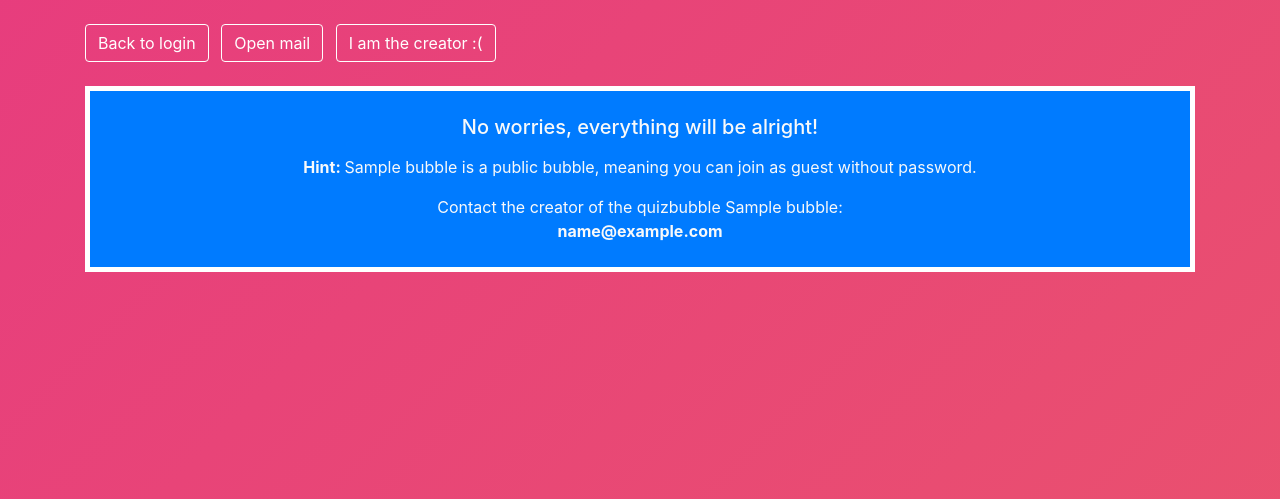
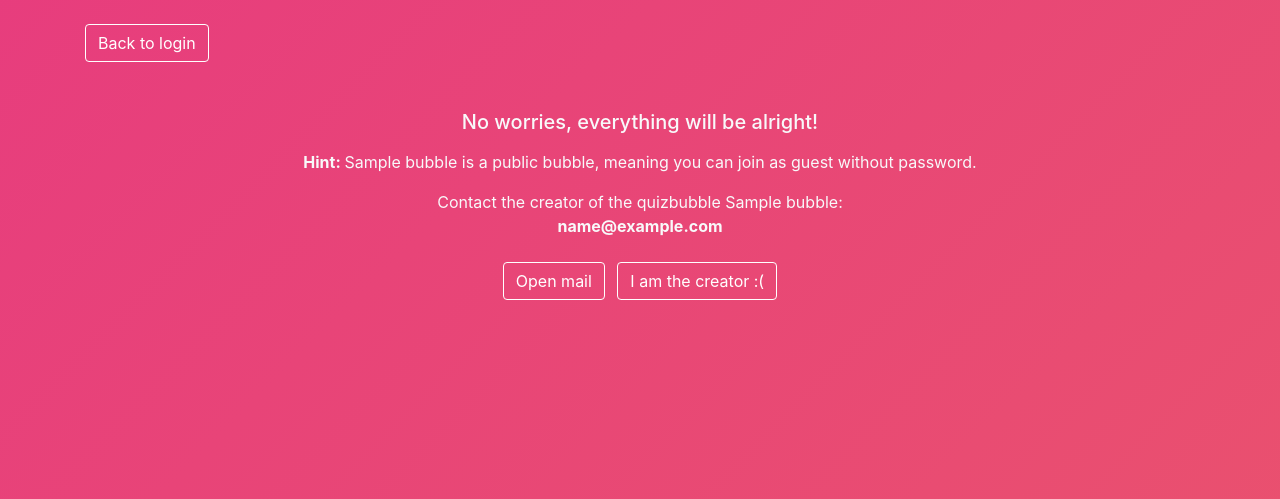
Before and after one commit to folinimarc/quizbubbles, a Django app: template quiz/templates/quiz/forgot_password.html in a window 1280 px wide. Shown: the top 499 px of the page. Run offline with Django 3.2, Linux system fonts and the light colour scheme; the template is opened without the code that fills it: values that come from a table or form of the project are taken from there, others are empty; tables that the repository leaves empty hold one stand-in row (values such as "Sample post"); some libraries are stand-ins or nearby versions.

Commit message:
ui changes to password reset

```diff
--- a/quiz/templates/quiz/forgot_password.html
+++ b/quiz/templates/quiz/forgot_password.html
@@ -18,20 +18,22 @@
     <div class="nav-row row my-4">
         <div class="col-12">
             <a href="{% url 'login' %}" class="btn btn-outline-secondary mr-2">Back to login</a>
-            <a href="mailto:{{bubble.email}}" class="btn btn-outline-primary mr-2">Open mail</a>
-            <button type="submit" class="btn btn-outline-primary">I am the creator :(</a>
         </div>
     </div>
     <!-- body -->
     <div class="row mt-3">
         <div class="col-12">
-            <div class="text-light p-4 bordered bg-primary d-flex flex-column justify-content-center align-items-center">
+            <div class="text-light p-4 d-flex flex-column justify-content-center align-items-center">
                 <h5 class="mb-3">No worries, everything will be alright!</h5>
                 {% if bubble.public %}
                 <p><b>Hint: </b>{{bubble.name}} is a public bubble, meaning you can join as guest without password.</p>
                 {% endif %}
                 <p class="mb-0">Contact the creator of the quizbubble {{bubble.name}}:</p>
-                <p class="mb-0"><b><a class="text-light" href="mailto:{{bubble.email}}">{{bubble.email}}</a></b></p>
+                <p class="mb-4"><b><a class="text-light" href="mailto:{{bubble.email}}">{{bubble.email}}</a></b></p>
+                <div>
+                    <a href="mailto:{{bubble.email}}" class="btn btn-outline-primary white-outline mr-2">Open mail</a>
+                    <button type="submit" class="btn btn-outline-primary white-outline">I am the creator :(</a>
+                </div>
             </div>
         </div>
     </div>
--- a/quiz/templates/quiz/password_reset.html
+++ b/quiz/templates/quiz/password_reset.html
@@ -17,10 +17,10 @@
     <!-- body -->
     <div class="row mt-3">
         <div class="col-12">
-            <div class="text-light p-4 bordered bg-primary d-flex flex-column justify-content-center align-items-center">
+            <div class="text-light p-4 d-flex flex-column justify-content-center align-items-center">
                 <h5 class="text-light text-center mb-3">Reset password for {{bubble_name}}</h5>
                 {{reset_form|crispy}}
-                <button type="submit" class="btn btn-success">Reset password</button>
+                <button type="submit" class="btn btn-outline-primary white-outline">Reset password</button>
             </div>
         </div>
     </div>
```
Also changed, not shown: 2 other files.
